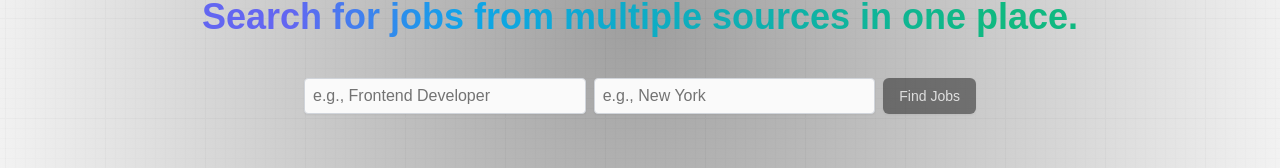
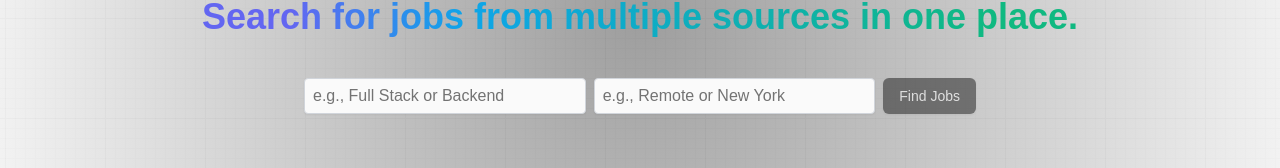
Before and after one commit to KaroMourad/job-search-aggregator, a Next.js app: page / in a window 1280 px wide. Shown: the part 387-555 px from the top of the page. Built offline with nearby package versions, Linux system fonts and the light colour scheme.

Commit message:
feat: improve input placeholder values for better ux

```diff
--- a/components/SearchForm/SearchForm.tsx
+++ b/components/SearchForm/SearchForm.tsx
@@ -59,7 +59,7 @@ const SearchForm = ({ onSearch }: SearchFormProps) => {
               value={title}
               onChange={(e) => setTitle(e.target.value)}
               className="w-full p-2 border border-gray-300 rounded text-md bg-primary-foreground"
-              placeholder="e.g., Frontend Developer"
+              placeholder="e.g., Full Stack or Backend"
               aria-label="Job Title"
             />
           </div>
@@ -70,7 +70,7 @@ const SearchForm = ({ onSearch }: SearchFormProps) => {
               value={location}
               onChange={(e) => setLocation(e.target.value)}
               className="w-full p-2 border border-gray-300 rounded text-md bg-primary-foreground"
-              placeholder="e.g., New York"
+              placeholder="e.g., Remote or New York"
               aria-label="Job Location"
             />
           </div>
--- a/components/ui/button.tsx
+++ b/components/ui/button.tsx
@@ -19,7 +19,7 @@ const buttonVariants = cva(
           "bg-secondary text-secondary-foreground shadow-sm hover:bg-secondary/80",
         ghost: "hover:bg-accent hover:text-accent-foreground",
         link: "text-primary underline-offset-4 hover:underline",
-        disabled: "bg-muted text-muted-foreground",
+        disabled: "bg-muted text-muted-foreground pointer-events-none",
       },
       size: {
         default: "h-9 px-4 py-2",
--- a/components/ui/pagination.tsx
+++ b/components/ui/pagination.tsx
@@ -55,7 +55,7 @@ const PaginationLink = ({
     aria-current={isActive ? "page" : undefined}
     className={cn(
       buttonVariants({
-        variant: disabled ? "disabled" : isActive ? "outline" : "secondary",
+        variant: disabled ? "disabled" : isActive ? "outline" : "ghost",
         size,
       }),
       className
```
